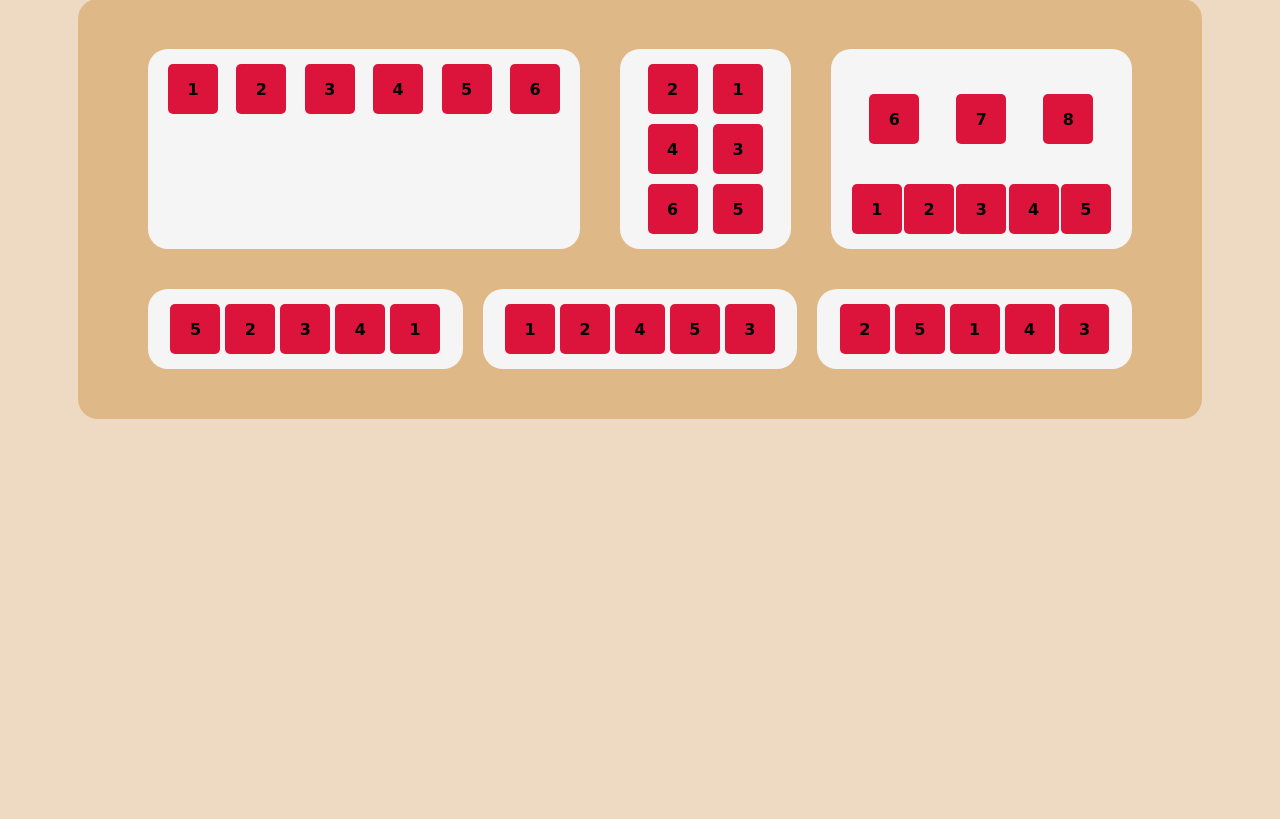
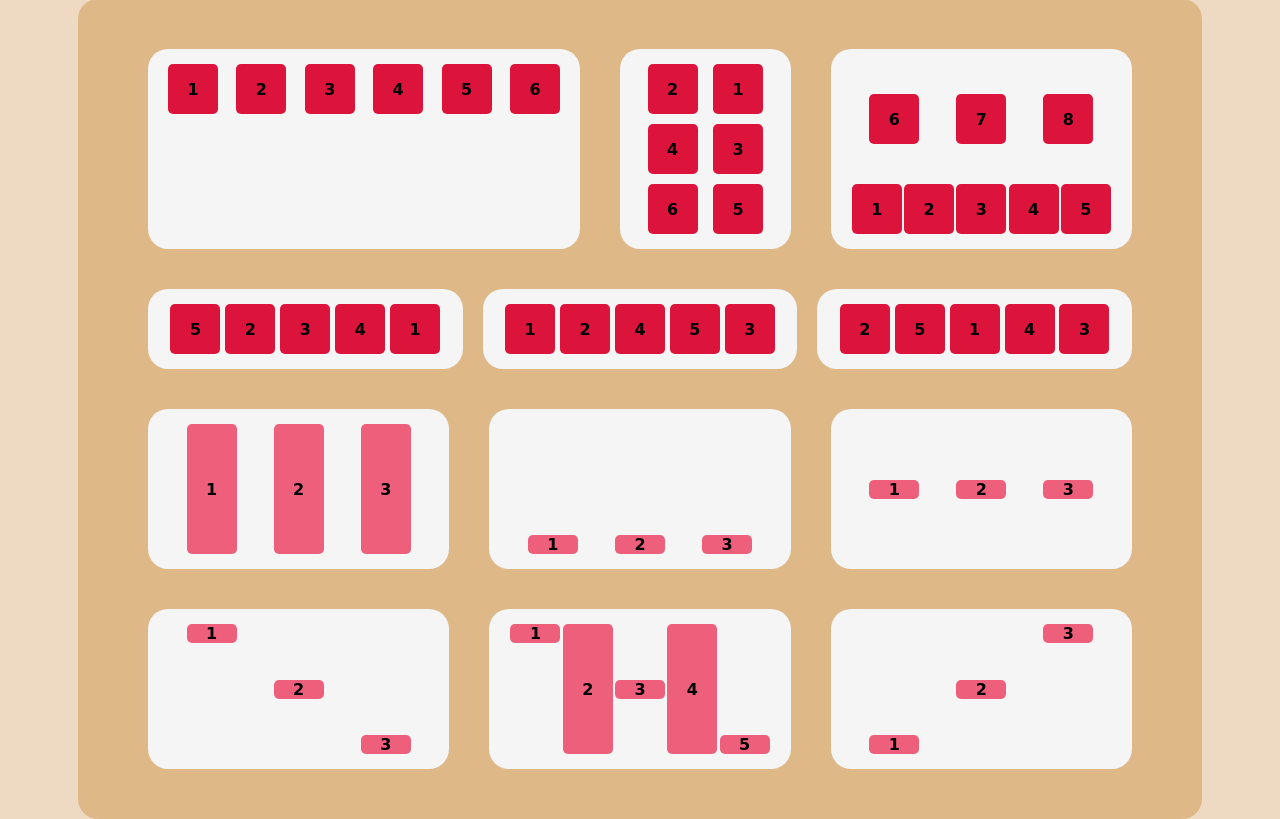
Before and after one commit to Valentina-Svichnik/web-labs-vsvichnik, a PHP site: page / in a window 1280 px wide. Shown: the part 129-948 px from the top of the page. Before the commit the page ends 548 px from the top, so only its background shows below. Run offline with PHP 8.4, Linux system fonts and the light colour scheme; some web fonts are replaced.

Commit message:
Finished

```diff
--- a/lab8/index.css
+++ b/lab8/index.css
@@ -131,3 +131,59 @@ section{
 .bigthree .five{
     order: 2;
 }
+
+.row1{
+    display: flex;
+    height: 200px;
+    justify-content: space-between;
+}
+
+.container4, .container5, .container6{
+    display: flex;
+    background-color: whitesmoke;
+    padding: 10px 20px;
+    margin: 20px;
+    border-radius: 20px;
+    flex: 1;
+    justify-content: space-around;
+    flex-wrap: wrap;
+}
+
+.element1{
+    display: flex;
+    width: 50px;
+    /* height: 50px; */
+    justify-content: center;
+    align-items: center;
+    border-radius: 5px;
+    background-color: rgb(238, 95, 124);
+    margin: 5px 0;
+}
+
+.container4{
+    align-items: stretch;
+}
+
+.container5{
+    align-items: flex-end;
+}
+
+.container6{
+    align-items: center;
+}
+
+.plus{
+    align-items: stretch;
+}
+
+.plus-one{
+    align-self: flex-start;
+}
+
+.plus-two{
+    align-self: center;
+}
+
+.plus-three{
+    align-self: flex-end;
+}
--- a/lab8/index.html
+++ b/lab8/index.html
@@ -73,6 +73,44 @@
                     <div class="element five">5</div>
                 </div>
             </div>
+
+            <div class="row1">
+                <div class="container4">
+                    <div class="element1 ">1</div>
+                    <div class="element1 ">2</div>
+                    <div class="element1 ">3</div>
+                </div>
+                <div class="container5">
+                    <div class="element1 ">1</div>
+                    <div class="element1 ">2</div>
+                    <div class="element1 ">3</div>
+                </div>
+                <div class="container6">
+                    <div class="element1 ">1</div>
+                    <div class="element1 ">2</div>
+                    <div class="element1 ">3</div>
+                </div>
+            </div>
+
+            <div class="row1">
+                <div class="container4 plus">
+                    <div class="element1 plus-one">1</div>
+                    <div class="element1 plus-two">2</div>
+                    <div class="element1 plus-three">3</div>
+                </div>
+                <div class="container5 plus">
+                    <div class="element1 plus-one">1</div>
+                    <div class="element1 ">2</div>
+                    <div class="element1 plus-two">3</div>
+                    <div class="element1 ">4</div>
+                    <div class="element1 plus-three">5</div>
+                </div>
+                <div class="container6 plus">
+                    <div class="element1 plus-three">1</div>
+                    <div class="element1 plus-two">2</div>
+                    <div class="element1 plus-one">3</div>
+                </div>
+            </div>
         </div>
     </section>
 
```
